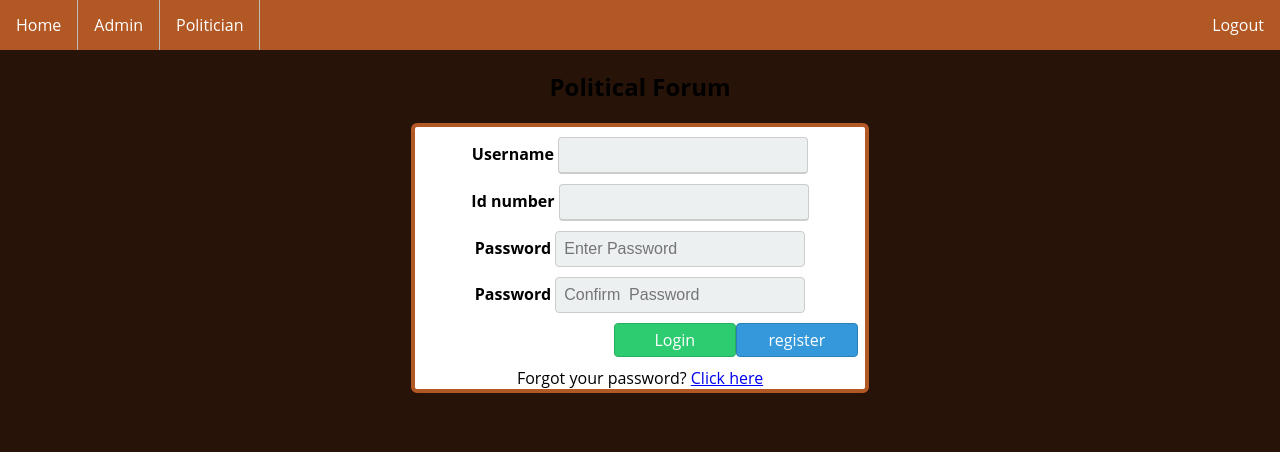
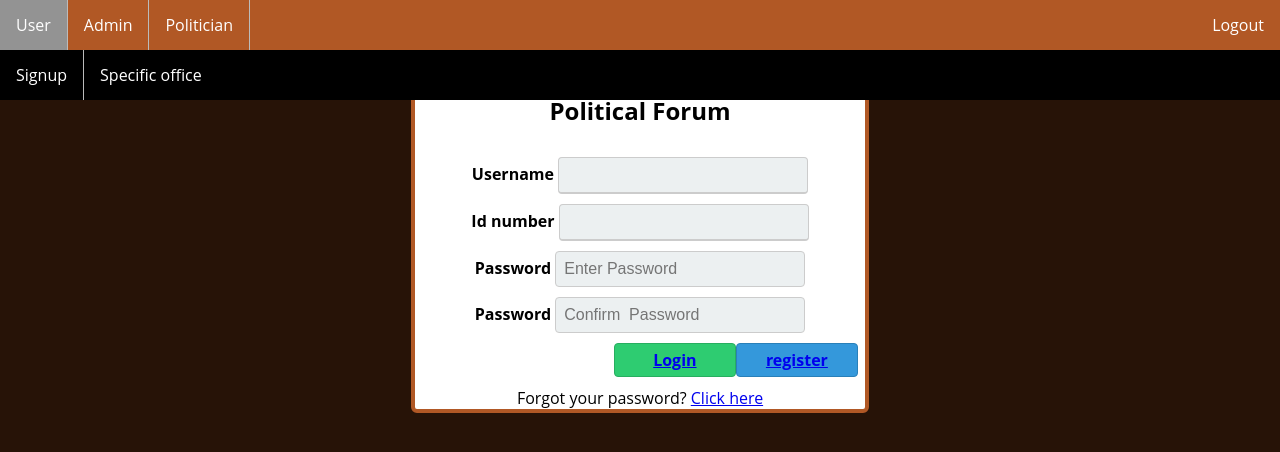
Before and after one commit to oscarpson/Politico-Challenge, a plain HTML site: page UI/signup.html in a window 1280 px wide. Drawn offline with Linux system fonts and the light colour scheme.

Commit message:
solving merge conflicts in navigation

```diff
--- a/UI/css/mycss.css
+++ b/UI/css/mycss.css
@@ -84,6 +84,7 @@ body {
   flex: 25%;
 
 }
+/*Display navigation bar and dropdown menu*/
 ul {
   list-style-type: none;
   margin: 0;
@@ -107,6 +108,26 @@ li a {
   padding: 14px 16px;
   text-decoration: none;
 }
+
+ul li a:hover{
+        color: #fff;
+        background: #939393;
+ }
+ul li ul.dropdown{
+    min-width: 100%; /* Set width of the dropdown */
+     background: #000000;
+    display: none;
+   position: absolute;
+   z-index: 999;
+    left: 0;
+  }
+ ul li:hover ul.dropdown{
+   display: block; /* Display the dropdown */
+    }
+    ul li ul.dropdown li{
+        display: inline-block;
+    }
+
 .duobuttons{
   display: -ms-flexbox;
   display: flex;
--- a/UI/signup.html
+++ b/UI/signup.html
@@ -4,15 +4,24 @@
 </head>
 <body>
 <ul>
-  <li><a class="active" href="#home">Home</a></li>
-  <li><a href="#news">Admin</a></li>
-  <li><a href="#contact">Politician</a></li>
-  <li style="float:right"><a href="#about">Logout</a></li>
+  <li><a class="active" href="#user">User</a>
+   <ul class="dropdown">
+      <li><a href="signup.html">Signup</a></li>
+      <li><a href="specificoffice.html">Specific office</a></li>
+    </ul>
+  </li>
+  <li><a href="#admin">Admin</a>
+  <ul class="dropdown">
+      <li><a href="createOffice.html">Create office</a></li>
+      <li><a href="createParty.html">Political party</a></li>
+
+    </ul>
+  </li>
+  <li><a href="#politician">Politician</a></li>
+  <li style="float:right"><a href="#logout">Logout</a></li>
 </ul>
+<form action="" class="borderedbox">
 <h2>Political Forum </h2>
-
-<form action="" class="borderedbox">
-
   <div class="insheight">
     <label for="uname"><b>Username</b></label>
     <input type="text"   name="uname" required class="Username">
@@ -30,8 +39,8 @@
     <input type="password" placeholder="Confirm  Password" name="psw" required class="password">
     </div>
     <div class="duobuttons insheight">
-   <div class="btnlogin ">Login</div>
-   <div class="btnregister">register</div>
+   <div class="btnlogin "><a href="signin.html"><strong>Login</strong></a></div>
+   <div class="btnregister"><a href="signup.html"><strong>register</strong></a></div>
    </div>
 
 
```
Also changed, not shown: UI/createOffice.html (+16 -5 lines), UI/createParty.html (+15 -4 lines), UI/signin.html (+16 -5 lines), UI/specificoffice.html (+15 -4 lines).
